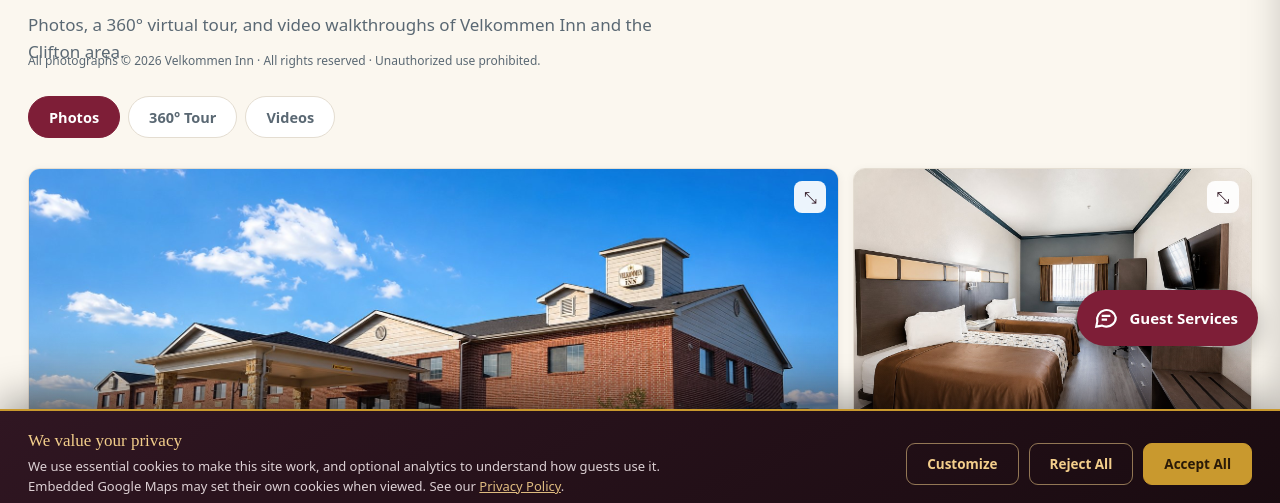
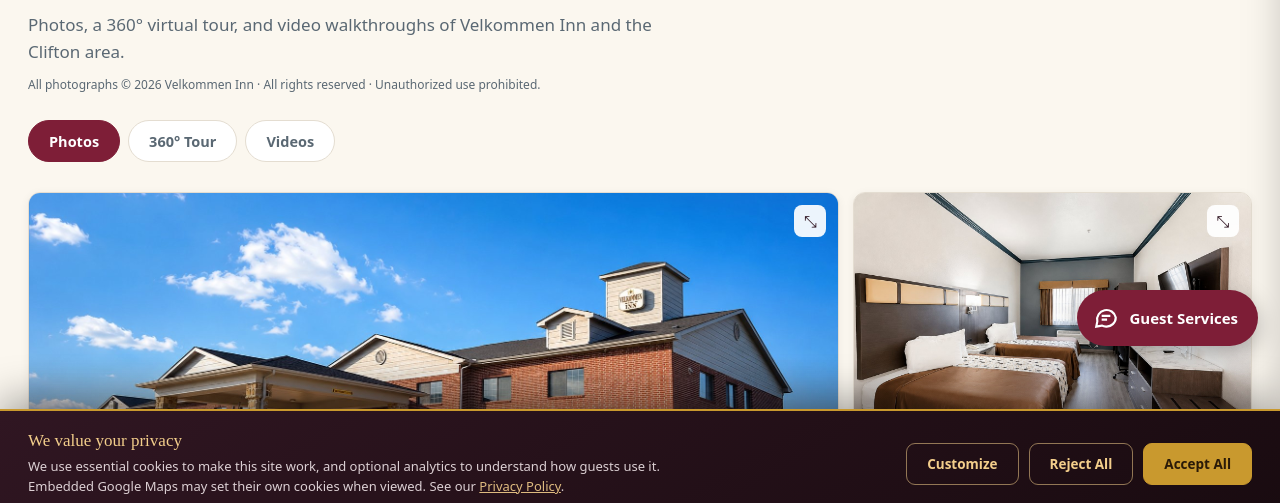
Before and after one commit to apbhakta/website, a plain HTML site: page gallery.html in a window 1280 px wide. Shown: the part 284-787 px from the top of the page. Drawn offline with Linux system fonts and the light colour scheme.

Commit message:
Add files via upload

```diff
--- a/gallery.html
+++ b/gallery.html
@@ -81,7 +81,7 @@
       <div class="eyebrow">Gallery</div>
       <h2 class="section-h">Look around before you check in.</h2>
       <p class="lede">Photos, a 360&deg; virtual tour, and video walkthroughs of Velkommen Inn and the Clifton area.</p>
-      <p style="font-size:12px;color:var(--ink-soft);margin-top:-14px;margin-bottom:8px">All photographs &copy; 2026 Velkommen Inn &middot; All rights reserved &middot; Unauthorized use prohibited.</p>
+      <p style="font-size:12px;color:var(--ink-soft);margin:10px 0 22px">All photographs &copy; 2026 Velkommen Inn &middot; All rights reserved &middot; Unauthorized use prohibited.</p>
 
       <div class="gtabs" role="tablist">
         <button class="gtab active" data-pane="photos" onclick="gtab('photos')" role="tab">Photos</button>
```
